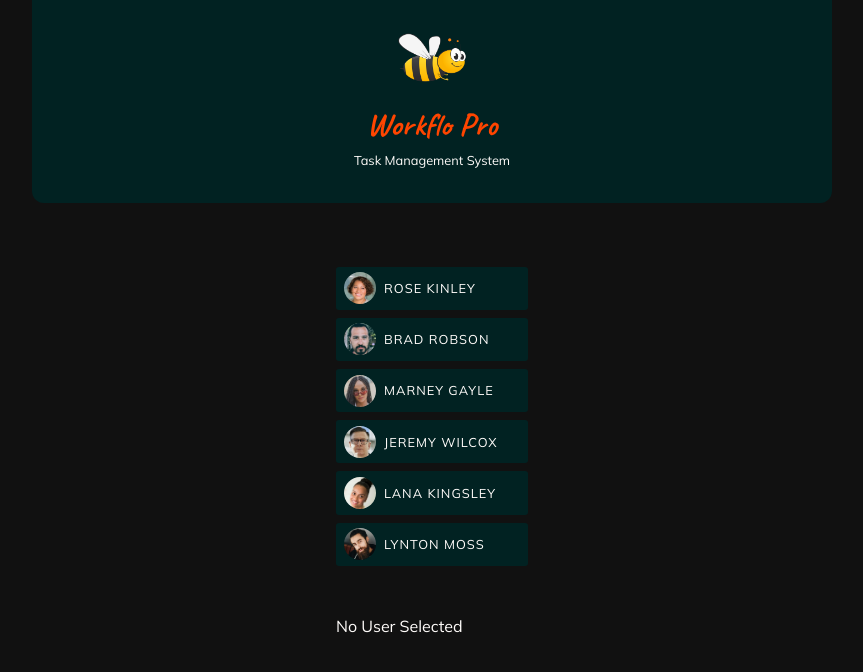
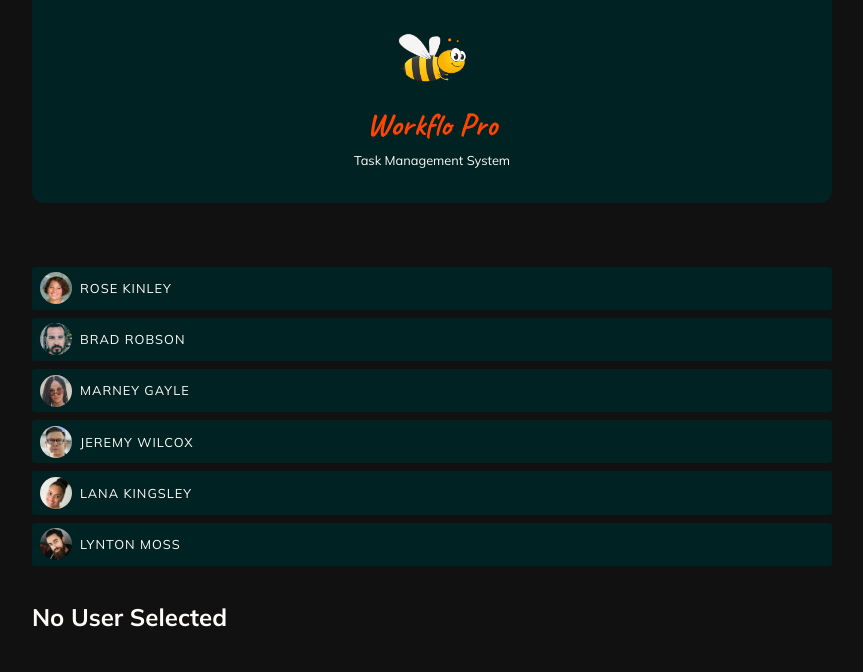
Before and after one commit to Nimira43/Workflo-Pro, an Angular app: page / in a window 1280 px wide. Shown: the top 672 px of the page, without its empty margins (208-1071 px from the left). Built offline with nearby package versions, Linux system fonts and the light colour scheme.

Commit message:
CSS updated

```diff
--- a/src/app/app.component.css
+++ b/src/app/app.component.css
@@ -1,6 +1,6 @@
 main {
   width: 90%;
-  max-width: 12rem; /* 50rem */
+  max-width: 50rem; /* 12rem */
   margin: 2.5rem auto;
   display: grid;
   grid-auto-flow: row;
@@ -12,17 +12,28 @@ main {
   margin: 0;
   padding: 0;
   display: flex;
-  flex-direction: column;
+  /* flex-direction: column; */
   gap: 0.5rem;
   overflow: auto;
+}
+
+#fallback {
+  font-weight: bold;
+  font-size: 1.15rem;
+  margin: 0;
+  text-align: center;
 }
 
 @media (min-width: 768px) {
   main {
     margin: 4rem auto;
-    grid-template-columns: 2fr, 3fr;
+    grid-template-columns: 1fr, 3fr;
   }
   #users {
     flex-direction: column;
   }
+  #fallback {
+    font-size: 1.5rem;
+    text-align: left;
+  }
 }
--- a/src/app/tasks/tasks.component.css
+++ b/src/app/tasks/tasks.component.css
@@ -3,7 +3,7 @@
   border-radius: 8px;
   max-height: 60vh;
   overflow: auto;
-  background-color: #012222;
+  background-color: red; /* Temp */
 }
 
 header {
```
